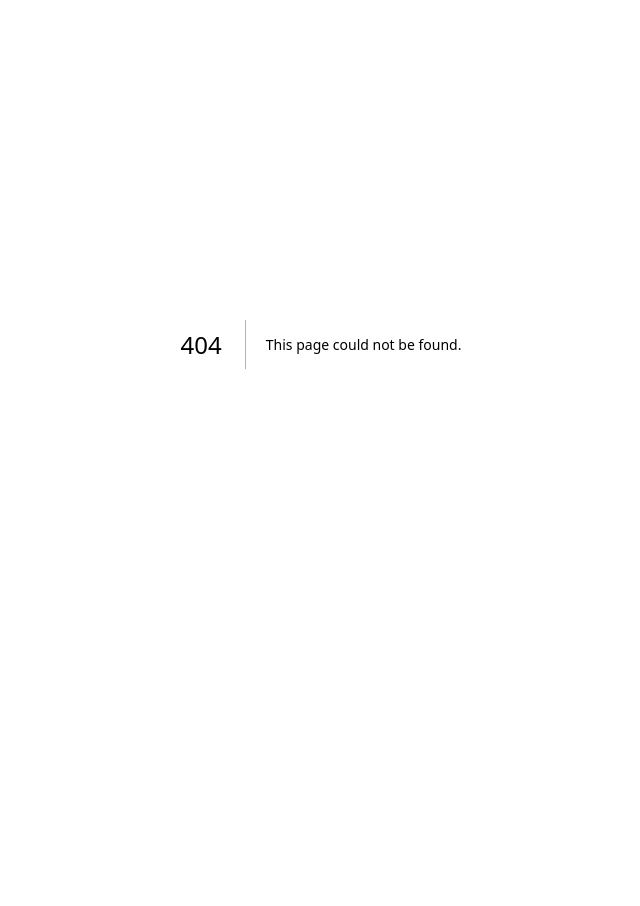
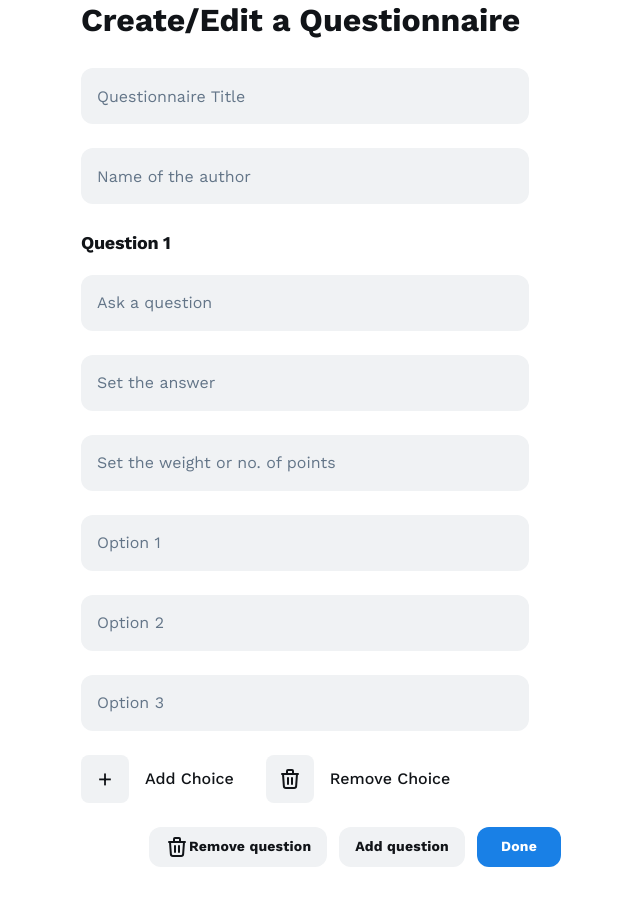
Before and after one commit to dexterbrian/insightly-next-app, a Next.js app: page /questionnaires/1/edit in a window 1280 px wide. Before the commit this address had no page. Shown: the part 120-1026 px from the top of the page, without its empty margins (319-959 px from the left). Before the commit the page ends 864 px from the top, so only its background shows below. Built offline with nearby package versions, Linux system fonts and the light colour scheme; no server answers.

Commit message:
Enabled updating a questionnaire

```diff
--- /dev/null
+++ b/app/questionnaires/[id]/edit/page.jsx
@@ -0,0 +1,16 @@
+"use client"
+
+import { useEffect, useState } from "react";
+import QuestionForm from "./QuestionForm";
+import QuestionnaireForm from "../../create/page";
+
+function EditQuestionnaireForm({ params }) {
+
+  return (
+    <>
+      <QuestionnaireForm params={params} />
+    </>
+  );
+}
+
+export default EditQuestionnaireForm;
--- a/app/questionnaires/create/page.jsx
+++ b/app/questionnaires/create/page.jsx
@@ -1,10 +1,9 @@
 "use client"
 
-import { useState } from "react";
-import NavBar from "../../components/NavBar";
+import { useEffect, useState } from "react";
 import QuestionForm from "./QuestionForm";
 
-function QuestionnaireForm() {
+function QuestionnaireForm({ params }) {
 
   const [questionnaire, setQuestionnaire] = useState({
     creator: '',
@@ -19,6 +18,19 @@ function QuestionnaireForm() {
       weight: 0,
     },
   ]);
+
+  // Fetch questionnaire specified using the id from the URL
+  if (params.id !== undefined) {
+    useEffect(() => {
+      fetch(`${apiUrl}/api/questionnaires/${params.id}`)
+      .then(res => res.json())
+      .then(data => {
+        setQuestionnaire(data.questionnaire);
+        setQuestions(data.questions)
+      });
+    }, []);
+  }
+
   const apiUrl = 'http://localhost:3000';
   const appUrl = 'http://localhost:3001';
   const [errorMessage, setErrorMessage] = useState('');
@@ -45,9 +57,15 @@ function QuestionnaireForm() {
   }
 
   async function createQuestionnaire() {
+    // Clear success or error messages
+    setErrorMessage('');
+    setSuccessMessage('');
+
+    // Add id as a parameter in the url if it exists
+    const id = params.id !== undefined ? `/${params.id}` : '';
     try {
-      const response = await fetch(`${apiUrl}/api/questionnaires`, {
-        method: 'POST',
+      const response = await fetch(`${apiUrl}/api/questionnaires${id}`, {
+        method: params.id !== undefined ? 'PUT' : 'POST',
         headers: {
           'Content-Type': 'application/json',
         },
@@ -64,7 +82,12 @@ function QuestionnaireForm() {
           })
         }),
       }).then((res) => res.json());
-      setSuccessMessage(`${appUrl}/questionnaires/${response.questionnaire._id}`);
+
+      if (response.result === 1) {
+        setSuccessMessage(`${appUrl}/questionnaires/${params.id}/submit`);
+      } else {
+        setSuccessMessage(`${appUrl}/questionnaires/${response.questionnaire._id}/submit`);
+      }
       console.log('Questionnaire created: ', response);
     } catch (error) {
       setErrorMessage('Questionnaire creation error: ' + error);
@@ -74,8 +97,6 @@ function QuestionnaireForm() {
 
   return (
     <>
-      <NavBar />
-
       <div
         className="relative flex size-full min-h-screen flex-col group/design-root overflow-x-hidden"
         style={{
```
